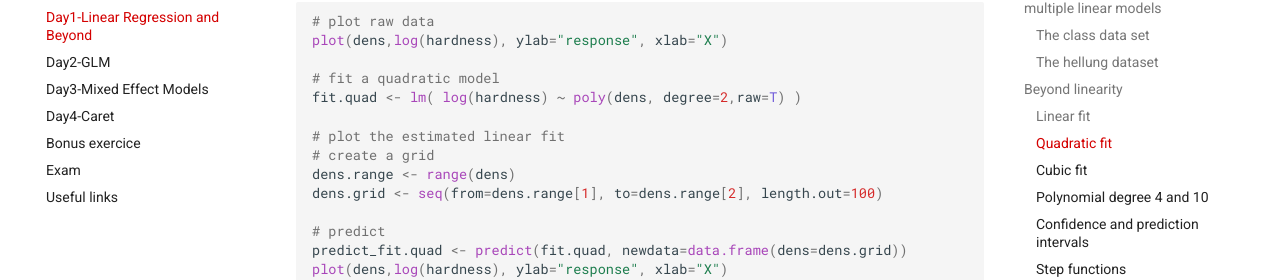
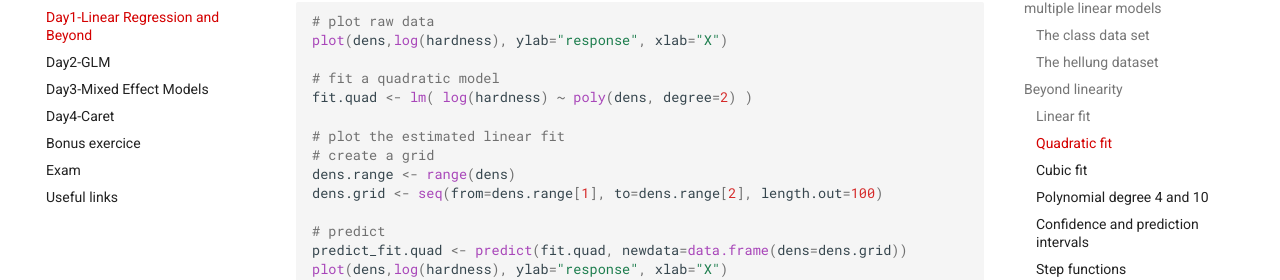
Before and after one commit to sib-swiss/advanced-statistics, an MkDocs documentation site: the page built from docs/day1.md, in a window 1280 px wide and 900 px high, scrolled down 9512 px. Shown: the part 172-452 px from the top of the window. Built offline with MkDocs 1.6.1 and Material for MkDocs 9.7.7, drawn with Linux system fonts in a browser that asks for light colours; comment, search, counter and statistics services are not loaded.

Commit message:
version2026

````diff
--- a/docs/day1.md
+++ b/docs/day1.md
@@ -302,7 +302,7 @@
 plot(dens,log(hardness), ylab="response", xlab="X")
 
 # fit a quadratic model
-fit.quad <- lm( log(hardness) ~ poly(dens, degree=2,raw=T) )
+fit.quad <- lm( log(hardness) ~ poly(dens, degree=2) )
 
 # plot the estimated linear fit
 # create a grid
@@ -373,7 +373,7 @@
 
     ```r
     # fit a cubic model
-    fit.cubic <- lm( logratio ~ poly(range,3,raw=T) )
+    fit.cubic <- lm( logratio ~ poly(range,3) )
 
     # set up the grid
     range.range <- range(range)
@@ -414,7 +414,7 @@
     plot(range,logratio, ylab="response", xlab="X")
 
     # fit a quadratic model
-    fit.quad <- lm( logratio ~ poly(range,4,raw=T) )
+    fit.quad <- lm( logratio ~ poly(range,4) )
 
     # set up the grid
     range.range <- range(range)
@@ -449,7 +449,7 @@
     plot(range,logratio, ylab="response", xlab="X")
 
     # fit a polynomial degree 10
-    fit.poly10 <- lm( logratio ~ poly(range,10,raw=T) )
+    fit.poly10 <- lm( logratio ~ poly(range,10) )
 
     # set up the grid
     range.range <- range(range)
@@ -488,7 +488,7 @@
 plot(range,logratio, ylab="response", xlab="X")
 
 # fit the model
-fit.cubic <- lm( logratio ~ poly(range,3,raw=T) )
+fit.cubic <- lm( logratio ~ poly(range,3) )
 
 # set up the grid
 range.range <- range(range)
@@ -586,8 +586,8 @@
 ### Piecewise cubic fits
 
 ```r
-fit.left.cubic.1knot <- lm( logratio ~ poly(range,3,raw=T), subset=(range<575) )
-fit.right.cubic.1knot <- lm( logratio ~ poly(range,3,raw=T), subset=(range>=575) )
+fit.left.cubic.1knot <- lm( logratio ~ poly(range,3), subset=(range<575) )
+fit.right.cubic.1knot <- lm( logratio ~ poly(range,3), subset=(range>=575) )
 
 summary(fit.left.cubic.1knot)
 summary(fit.right.cubic.1knot)
````
